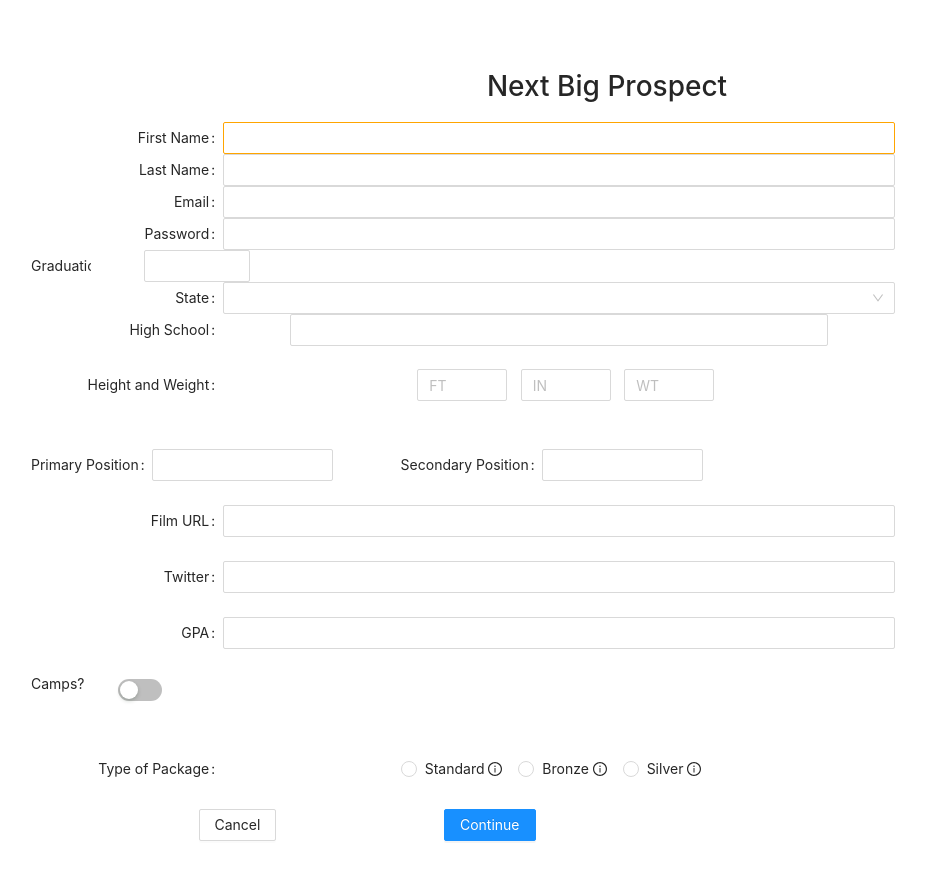
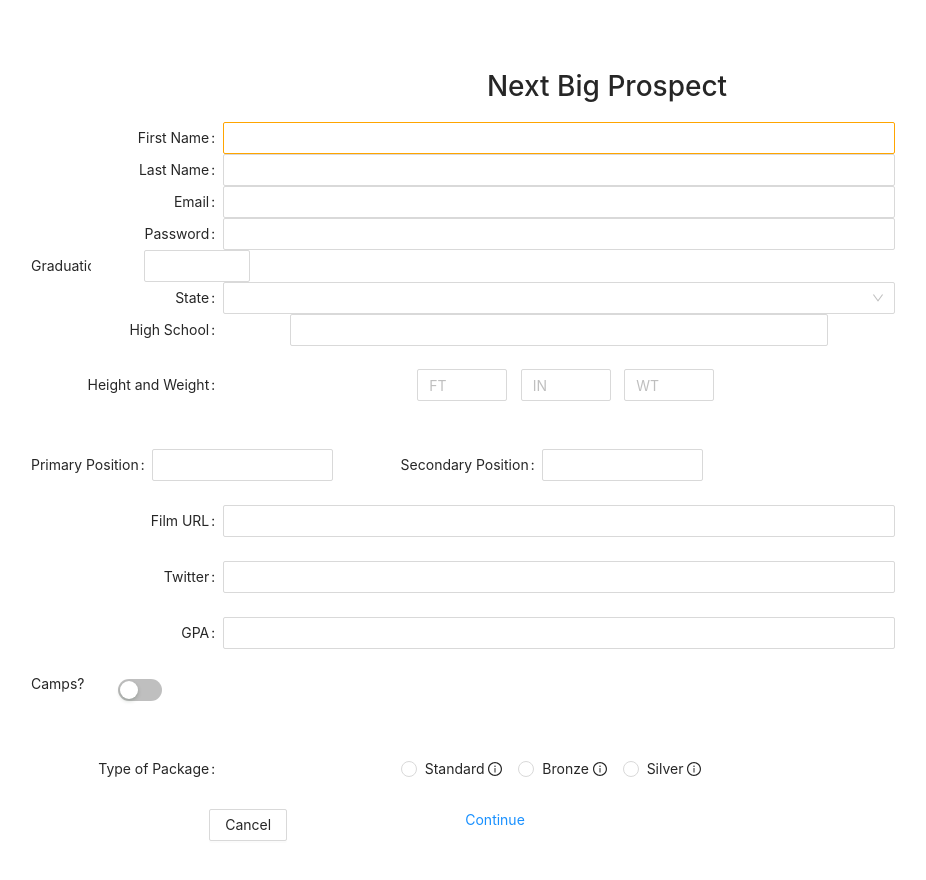
Before and after one commit to hillan1152/nbp-fe, a React (Create React App) app: page / in a window 1280 px wide. Shown: the top 880 px of the page, without its empty margins (33-959 px from the left). Built offline with nearby package versions, Linux system fonts and the light colour scheme.

Commit message:
new form alignment. will need to make confirmation easier to work with

```diff
--- a/src/Form/Confirmation.js
+++ b/src/Form/Confirmation.js
@@ -1,4 +1,4 @@
-import React, { useEffect }from 'react';
+import React, { useState, useEffect }from 'react';
 import axios from 'axios';
 import { Form, Input, Button, InputNumber, Switch, Select, Radio } from 'antd';
 import { InfoCircleOutlined } from '@ant-design/icons';
@@ -6,7 +6,10 @@ import { InfoCircleOutlined } from '@ant-design/icons';
 export default function Confirmation(props) {
     let { prospect } = props;
     const [form] = Form.useForm();
-    const baseURL = "http://localhost:5000"
+    const baseURL = "http://localhost:5000";
+    const [message, setMessage] = useState('');
+    const [success, setSuccess] = useState(false);
+
     let package_type = {
         0: "Standard",
         1: "Bronze",
@@ -16,12 +19,16 @@ export default function Confirmation(props) {
     const onFinish = (values) => {
         if(values.package == "Standard"){
             // If user wants the free package (standard)
-            console.log("values", values.package)
             axios.post(`${baseURL}/api/prospects`, values)
-                .then(res => console.log("res", res))
+                .then(res => {
+                    // SEND TO SUCCESS PAGE AND THANK YOU FOR SUBMISSION
+                    setMessage(res.data.message)
+                    setSuccess(true)
+                })
                 .catch(err => console.log("err", err.message))
             // Push directly to database
         } else {
+            if(values.package)
             fetch(`${baseURL}/api/stripe/create-checkout-session`, {
                 method: "POST",
                 headers: {
@@ -54,6 +61,10 @@ export default function Confirmation(props) {
     };
 
     return (
+        <div>
+            {success ?
+            <div>{message}</div>
+            :
         <div>
             <h3>Please Confirm If Information is Correct</h3>
             <Form
@@ -219,5 +230,7 @@ export default function Confirmation(props) {
                 </Form.Item>
             </Form>
         </div>
+        }
+    </div>
     )
 }
--- a/src/Form/Signup.js
+++ b/src/Form/Signup.js
@@ -7,13 +7,14 @@ import { Link } from 'react-router-dom';
 export default function Signup(props) {
     const [ prospect, setProspect ] = useState();
     const [ isVisible, setIsVisible ] = useState(false);
-    const baseURL = "http://locathost:5000"
+    const baseURL = "http://localhost:5000"
     // const [form] = Form.useForm();
     const onFinish = (values) => {
         console.log("values: ", values)
         setProspect(values)
         if(values.package == 0){
             setIsVisible(!isVisible)
+
         } else {
             fetch(`${baseURL}/api/stripe/create-checkout-session`, {
                 method: "POST",
@@ -207,8 +208,13 @@ export default function Signup(props) {
                 <Form.Item >
                     <div style={{ display: "flex", justifyContent: 'space-evenly'}}>
                         <Button htmlType="cancel">Cancel</Button>
-                        <Button type="primary" htmlType="submit">Continue</Button>
-                        {/* <Button type="primary">Continue</Button> */}
+                        {/* <Button type="primary" htmlType="submit">Continue</Button> */}
+                        <Link
+                            className="btn btn-primary"
+                            to={{
+                                pathname: "/confirmation",
+                            }}>
+                                Continue</Link>
                     </div>
                 </Form.Item>
             </Form>
```
